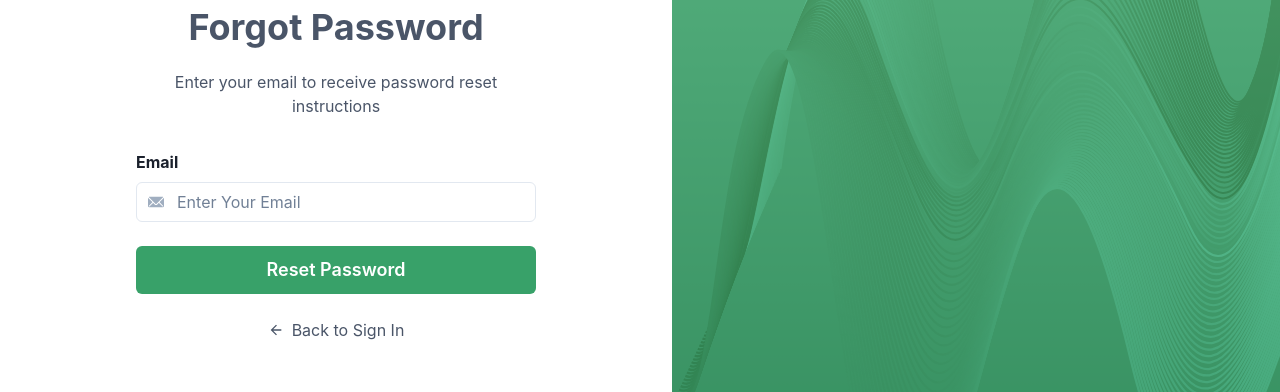
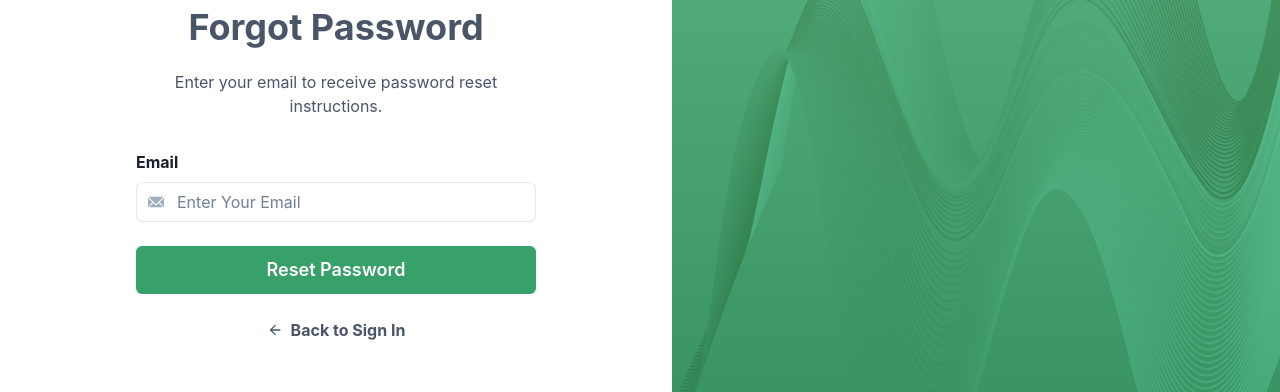
Before and after one commit to FinSimIQ/fin-sim-web-app, a React (Vite) app: page /forgot_password in a window 1280 px wide. Shown: the part 229-621 px from the top of the page. Built offline with nearby package versions, Linux system fonts and the light colour scheme; a web font is replaced by a local one.

Commit message:
Fixed navigation and buttons on forgot password

```diff
--- a/src/screens/ForgotPassword.jsx
+++ b/src/screens/ForgotPassword.jsx
@@ -75,7 +75,7 @@ const ForgotPassword = () => {
             Forgot Password
           </Text>
           <Text textAlign="center" mb="8" color="gray.600">
-            Enter your email to receive password reset instructions
+            Enter your email to receive password reset instructions.
           </Text>
 
           <FormControl mb="6">
@@ -114,7 +114,8 @@ const ForgotPassword = () => {
               _hover={{ color: 'green.500' }}
             >
               <ArrowBackIcon mr="2" />
-              <Text>Back to Sign In</Text>
+              <Link fontWeight="bold" href="/login">Back to Sign In
+              </Link>
             </Flex>
           </Link>
         </Box>
```
